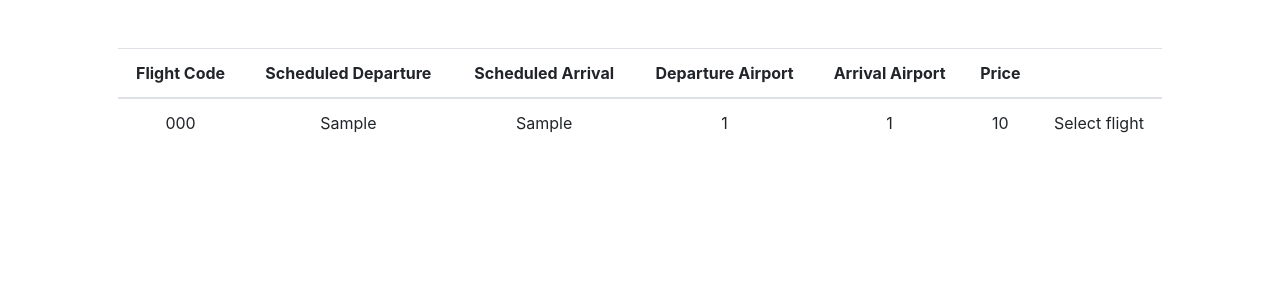
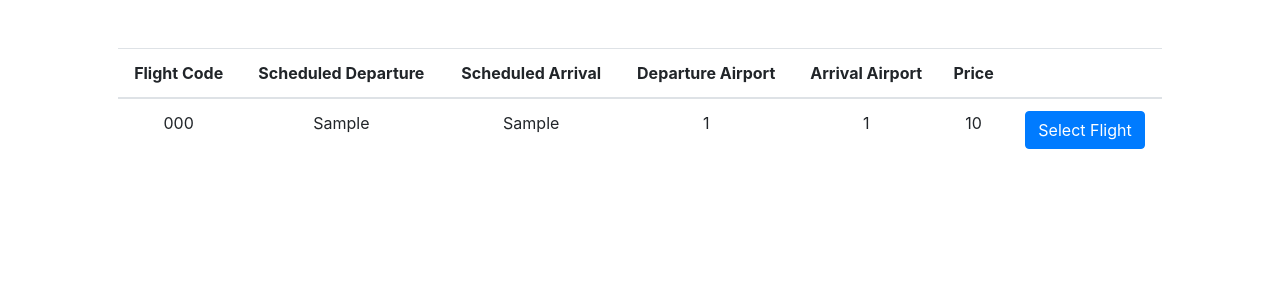
Before and after one commit to sammito1/airline, a Flask app: template templates/index.html in a window 1280 px wide. Shown: the part 76-376 px from the top of the page. Run offline with Flask 2, Linux system fonts and the light colour scheme; the template is opened without the code that fills it: most values are stand-ins (such as "Sample title", 1, 10 or a date in 2020); some libraries are stand-ins or nearby versions.

Commit message:
working on frontend

```diff
--- a/airline.py
+++ b/airline.py
@@ -10,4 +10,7 @@ def index():
     flights_query = db.execute("SELECT * FROM app_flights")
 
     # db = SQL("postgres://cosc0168:1934844MS@code.cs.uh.edu:5432/COSC3380") # remote db
+
+    # format data in returned rows
+
     return render_template('index.html', rows=flights_query)
--- a/templates/index.html
+++ b/templates/index.html
@@ -27,7 +27,7 @@
     <td>{{ row.departure_airport_id }}</td>
     <td>{{ row.arrival_airport_id }}</td>
     <td>{{ row.price }} </td>
-    <td> Select flight </td>
+    <td> <button type="button" class="btn btn-primary">Select Flight</button></td>
   </tr>
   {% endfor %}
 
```
